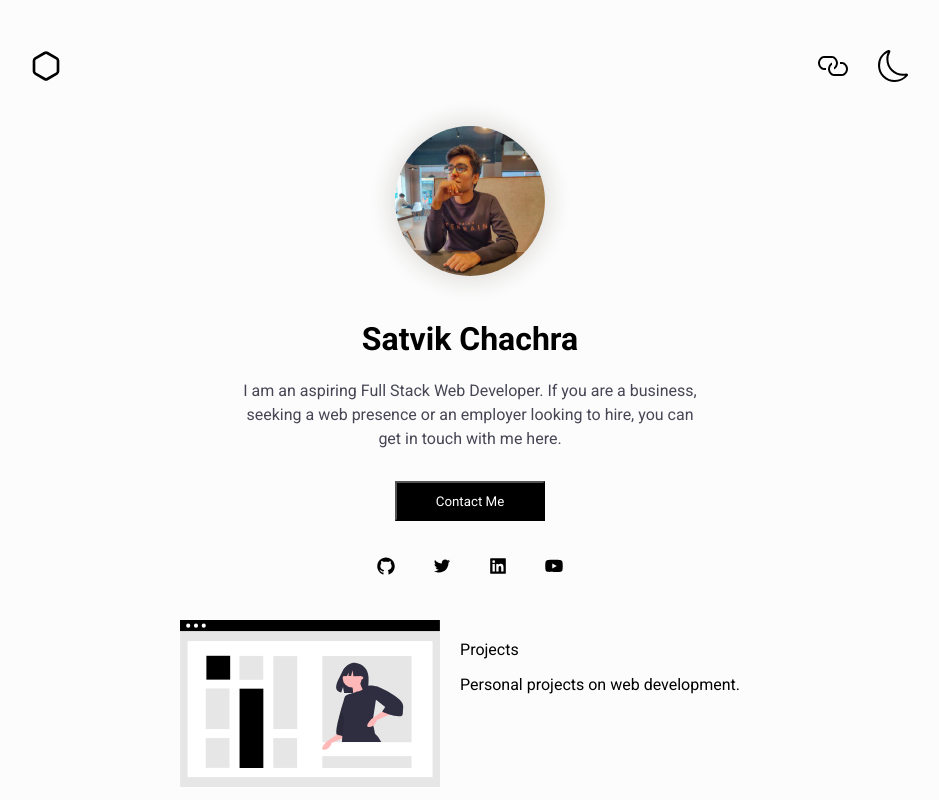
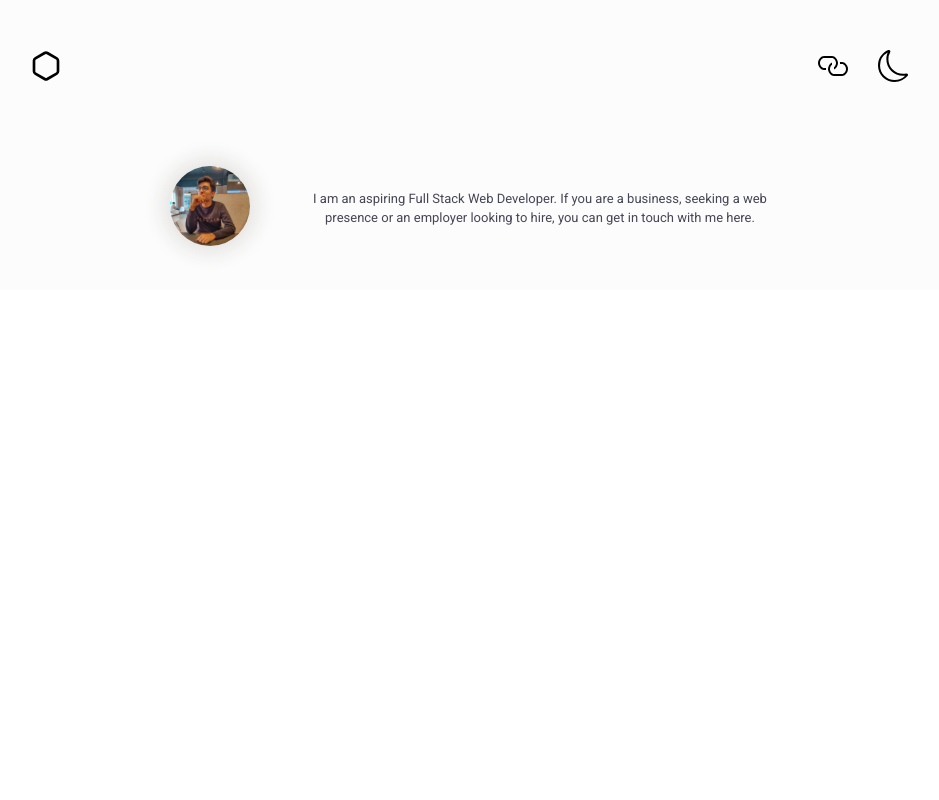
Before and after one commit to satvikchachra/satvikchachra-portfolio, a React (Create React App) app: page / in a window 1280 px wide. Shown: the top 800 px of the page, without its empty margins (170-1109 px from the left). Built offline with nearby package versions, Linux system fonts and the light colour scheme.

Commit message:
feat: Added Profile Section for Blog Page

```diff
--- a/src/App.css
+++ b/src/App.css
@@ -7,7 +7,7 @@
   height: 100%;
 }
 
-.Navigation-Section {
+.Navigation-Section, .Profile-Section {
   display: flex;
   justify-content: center;
   width: 100%;
--- a/src/App.js
+++ b/src/App.js
@@ -6,12 +6,12 @@ import BriefDescription from './components/BriefDescription/BriefDescription';
 import ContactMe from './components/ContactMe/ContactMe';
 import SocialProfiles from './components/SocialProfiles/SocialProfiles';
 import NavigateCard from './components/NavigateCard/NavigateCard';
+import ProfileCard from './components/ProfileCard/ProfileCard';
 import './App.css';
 
 const App = () => {
-  return (
-    <div className="App">
-      <Navbar />
+  const homePage = (
+    <div>
       <ProfileImage ht="150px" wd="150px" />
       <NameHeader />
       <BriefDescription />
@@ -24,6 +24,22 @@ const App = () => {
         <NavigateCard />
       </div>
     </div>
+  );
+
+  const blogPage = (
+    <div>
+      <div className="Profile-Section">
+        <ProfileCard />
+      </div>
+    </div>
+  )
+
+  return (
+    <div className="App">
+      <Navbar />
+      {/* {homePage} */}
+      {blogPage}
+    </div>
   )
 }
 
--- a/src/components/NavigateCard/NavigateCard.js
+++ b/src/components/NavigateCard/NavigateCard.js
@@ -1,6 +1,6 @@
 import React from 'react';
 import WebsiteIllustration from '../../assets/illustration-black-website.svg';
-import BlogIllustration from '../../assets/illustration-black-blog.svg';
+// import BlogIllustration from '../../assets/illustration-black-blog.svg';
 import classes from './NavigateCard.module.css';
 
 
@@ -8,7 +8,7 @@ const NavigateCard = () => {
     return (
         <div className={classes.Card}>
             <div className={classes.ImgContainer}>
-                <img src={WebsiteIllustration} width="100%" />
+                <img alt="Navigation Section" src={WebsiteIllustration} width="100%" />
             </div>
             <div className={classes.CardDescription}>
                 <div className={classes.CardTitle}>
--- /dev/null
+++ b/src/components/ProfileCard/ProfileCard.js
@@ -0,0 +1,19 @@
+import React from 'react';
+import BriefDescription from '../BriefDescription/BriefDescription';
+import ProfileImage from '../ProfileImage/ProfileImage';
+import classes from './ProfileCard.module.css';
+
+const ProfileCard = () => {
+    return (
+        <div className={classes.Card}>
+            <div className={classes.ProfileImage}>
+                <ProfileImage ht="80px" wd="80px" />
+            </div>
+            <div className={classes.BriefDescription}>
+                <BriefDescription />
+            </div>
+        </div>
+    )
+};
+
+export default ProfileCard;
--- /dev/null
+++ b/src/components/ProfileCard/ProfileCard.module.css
@@ -0,0 +1,14 @@
+.Card {
+    display: flex;
+    padding: 0 20px;
+}
+.BriefDescription{
+    margin: auto 0;
+    padding: 0 0;
+    font-size: 13px;
+}
+@media (max-width: 424px){
+    .Card{
+        display: none;
+    }
+}
```
Also changed, not shown: 1 other file (tests, documents, lock files or other folders).
